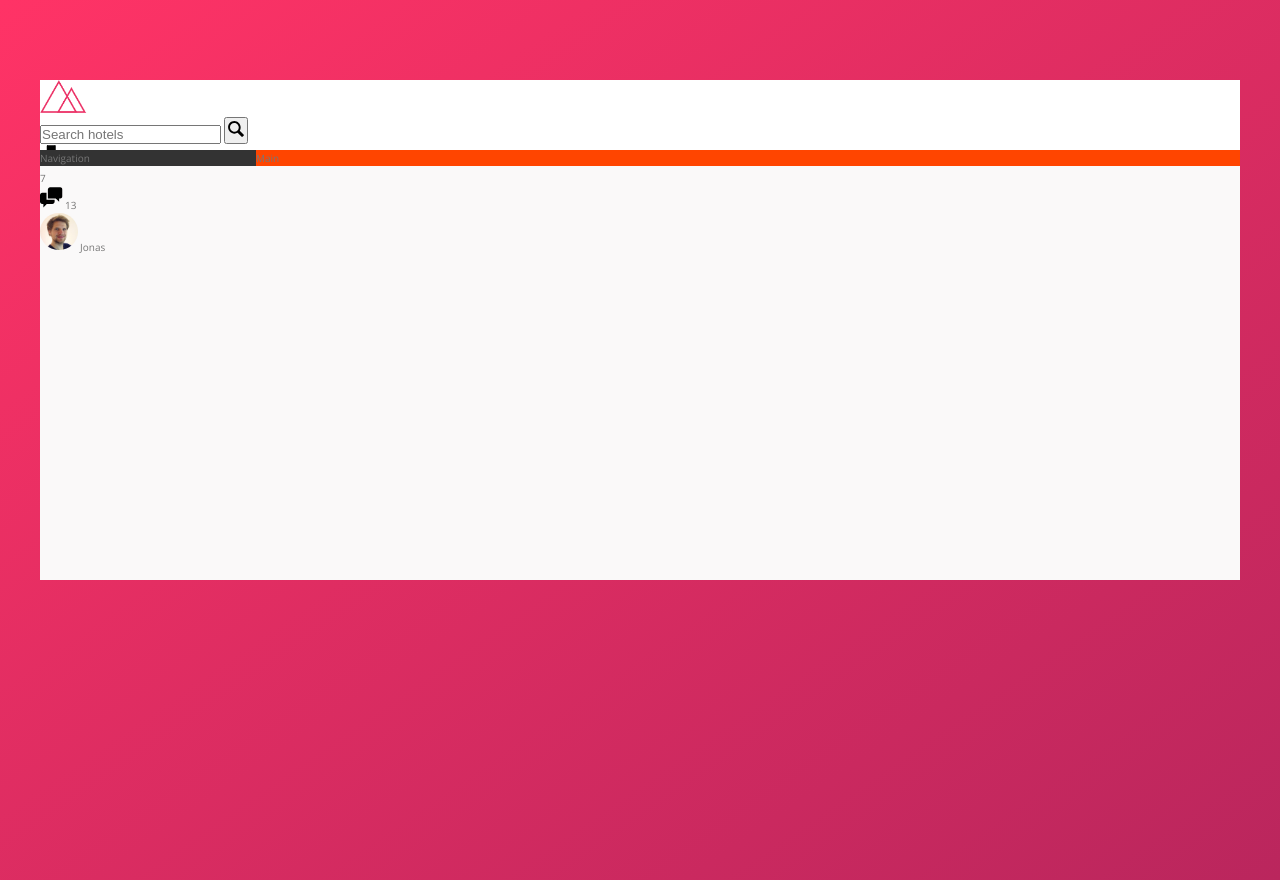
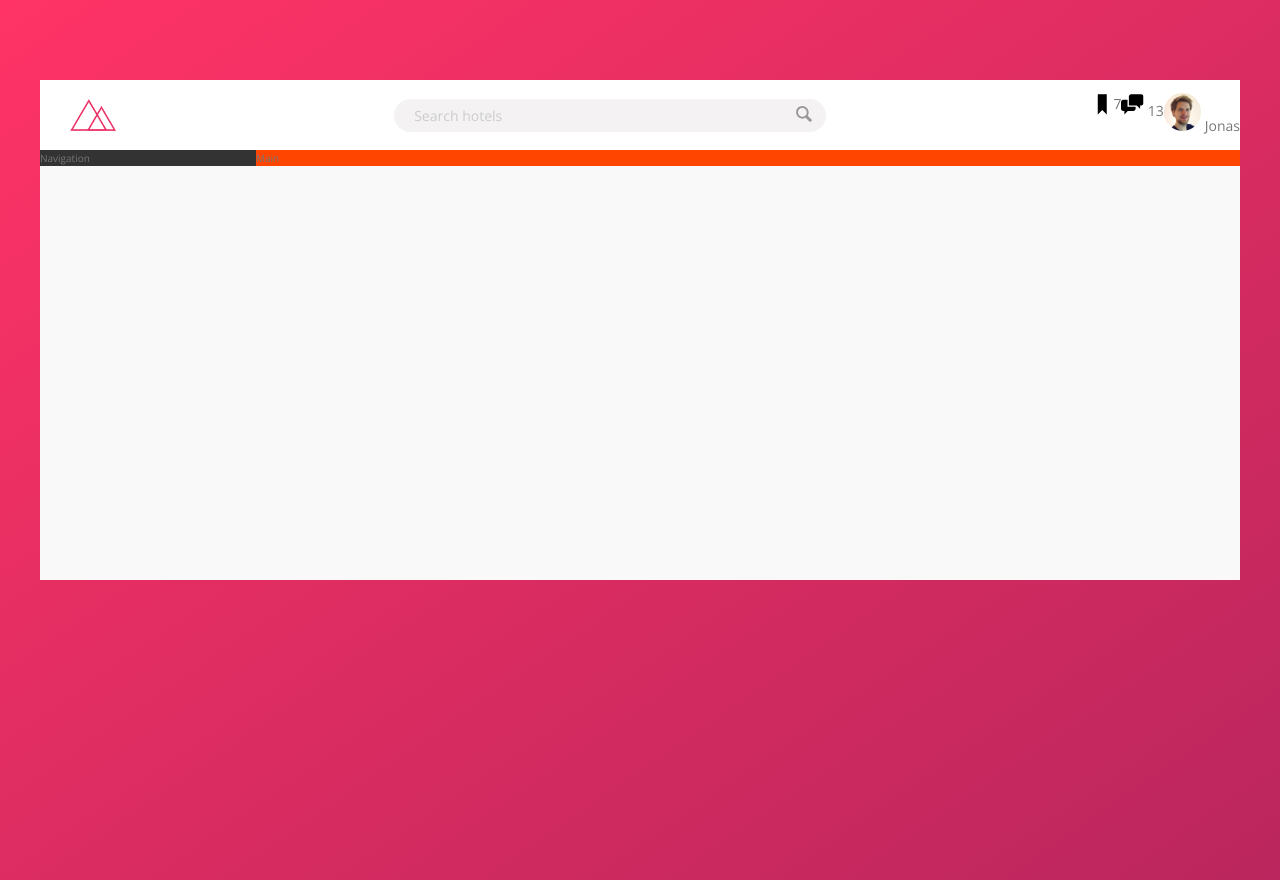
Before and after one commit to FoxyStoat/trillo-project, a website: page index.html in a window 1280 px wide. Drawn offline with nearby package versions, Linux system fonts and the light colour scheme.

Commit message:
style: Add style to searchbar in header

```diff
--- a/assets/sass/_components.scss
+++ b/assets/sass/_components.scss
@@ -2,28 +2,71 @@
 // LOGO
 .logo {
     height: 3.25rem;
+    margin-left: 3rem;
 }
 
 ///////////////
 // SEARCH BOX
 .search {
+    flex: 0 0 40%;
+
+    display: flex;
+    align-items: center;
+    justify-content: center;
+
     &__input {
+        font-family: inherit;
+        font-size: inherit;
+        color: inherit;
+        background-color: var(--color-grey-light-2);
+        border: none;
+        padding: .7rem 2rem;
+        border-radius: 100px;
+        width: 90%;
+        transition: all .2s;
+        margin-right: -3.25rem;
 
+        &:focus {
+            outline: none;
+            width: 100%;
+            background-color: var(--color-grey-light-3);
+        }
+
+        &::-webkit-input-placeholder {
+            font-weight: 100;
+            color: var(--color-grey-light-4);
+        }
+    }
+
+    &__input:focus + &__button {
+        background-color: var(--color-grey-light-3);
     }
 
     &__button {
+        border: none;
+        background-color: var(--color-grey-light-2);
 
+        &:focus {
+            outline: none;
+        }
+
+        &:active {
+            transform: translateY(2px);
+        }
     }
 
     &__icon {
         height: 2rem;
         width: 2rem;
+        fill: var(--color-grey-dark-3);
     }
 }
 
 ///////////////
 // USER NAVIGATION
 .user-nav {
+    display: flex;
+
     &__icon-box {
 
     }
--- a/assets/sass/_layout.scss
+++ b/assets/sass/_layout.scss
@@ -8,9 +8,13 @@
 }
 
 .header {
+	font-size: 1.4rem;
 	height: 7rem;
 	background-color: #fff;
 	border-bottom: var(--color-grey-light-2);
+	display: flex;
+	justify-content: space-between;
+	align-items: center;
  }
 
 .content {
```
Also changed, not shown: assets/css/style.css.
